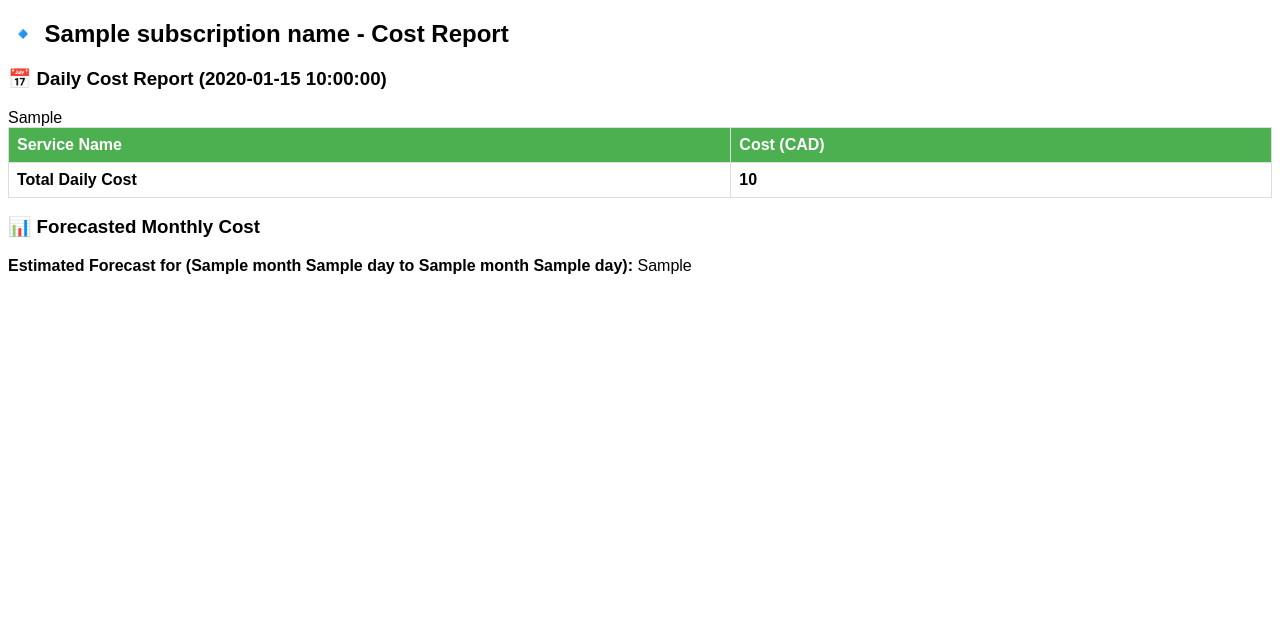
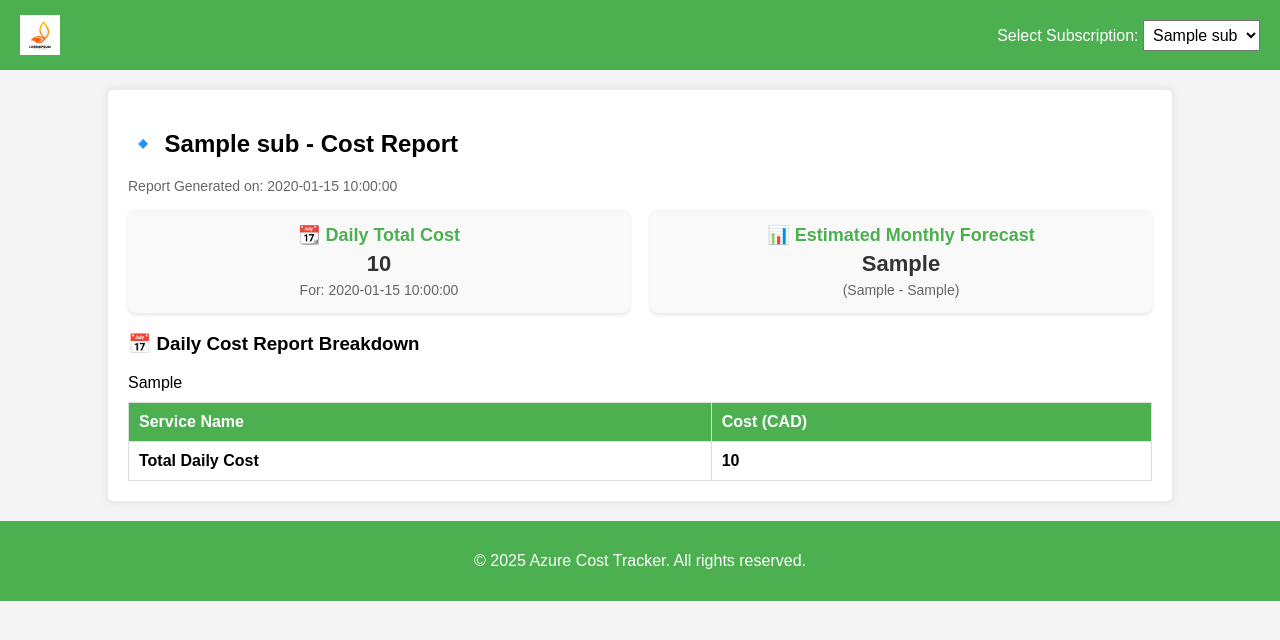
Before and after one commit to Interittus13/AzureCostTracker, a Python web app: template templates/email-template.html in a window 1280 px wide. Shown: the top 640 px of the page. Run offline with Jinja, Linux system fonts and the light colour scheme; the template is opened without the code that fills it: most values are stand-ins (such as "Sample title", 1, 10 or a date in 2020).

Commit message:
`Refactor code to render HTML report`

```diff
--- a/src/services/email_service.py
+++ b/src/services/email_service.py
@@ -4,7 +4,6 @@ import webbrowser
 # Send Emails
 
 def preview_email(html):
-    print("\n--- EMAIL PREVIEW ---\n")
     temp_file = "preview.html"
     with open(temp_file, "w", encoding="utf-8") as file:
         file.write(html)
--- a/templates/email-template.html
+++ b/templates/email-template.html
@@ -1,26 +1,196 @@
 <!DOCTYPE html>
-<html>
+<html lang="en">
     <head>
+        <meta charset="UTF-8">
+        <meta name="viewport" content="width=device-width, initial-scale=1.0">
+        <title>Azure Cost Report</title>
         <style>
-            body { font-family: Arial, sans-serif; }
-            table { border-collapse: collapse; width: 100%; }
-            th, td { border: 1px solid #ddd; padding: 8px; text-align: left; }
-            th { background-color: #4CAF50; color: white; }
+            body {
+                font-family: Arial, sans-serif;
+                margin: 0;
+                padding: 0;
+                background-color: #f4f4f4;
+            }
+
+            /* Header */
+            .header {
+                background-color: #4CAF50;
+                color: white;
+                display: flex;
+                align-items: center;
+                justify-content: space-between;
+                padding: 15px 20px;
+            }
+
+            .logo {
+                height: 40px;
+                width: auto;
+                max-width: 150px;
+            }
+
+            .nav select {
+                padding: 5px;
+                font-size: 16px;
+            }
+
+            /* Report Container */
+            .container {
+                width: 80%;
+                margin: 20px auto;
+                background: white;
+                padding: 20px;
+                box-shadow: 0 0 10px rgba(0, 0, 0, 0.1);
+                border-radius: 5px;
+            }
+
+            /* Timestamp */
+            .timestamp {
+                font-size: 14px;
+                color: #666;
+                margin-bottom: 15px;
+            }
+
+            /* Cost Cards */
+            .cost-section {
+                display: flex;
+                gap: 20px;
+                margin-bottom: 20px;
+            }
+
+            .cost-card {
+                flex: 1;
+                padding: 15px;
+                background-color: #f9f9f9;
+                border-radius: 8px;
+                text-align: center;
+                box-shadow: 0 2px 4px rgba(0, 0, 0, 0.1);
+            }
+
+            .cost-card h3 {
+                margin: 0;
+                color: #4CAF50;
+                font-size: 18px;
+            }
+
+            .cost-card p {
+                margin: 5px 0;
+                font-size: 22px;
+                font-weight: bold;
+                color: #333;
+            }
+
+            .cost-card span {
+                display: block;
+                font-size: 14px;
+                color: #666;
+                margin-top: 5px;
+            }
+
+            /* Table Styles */
+            table {
+                border-collapse: collapse;
+                width: 100%;
+                margin-top: 10px;
+            }
+
+            th, td {
+                border: 1px solid #ddd;
+                padding: 10px;
+                text-align: left;
+            }
+
+            th {
+                background-color: #4CAF50;
+                color: white;
+            }
+
+            /* Footer */
+            .footer {
+                text-align: center;
+                padding: 15px;
+                margin-top: 20px;
+                background-color: #4CAF50;
+                color: white;
+            }
+
+            /* Hide all reports initially */
+            .report {
+                display: none;
+            }
+
+            /* Show the first report by default */
+            .report:first-of-type {
+                display: block;
+            }
         </style>
+        <script>
+            function showReport() {
+                var selected = document.getElementById("subscriptionSelect").value;
+                var reports = document.getElementsByClassName("report");
+
+                for (var i = 0; i < reports.length; i++) {
+                    reports[i].style.display = "none";
+                }
+
+                document.getElementById(selected).style.display = "block";
+            }
+        </script>
     </head>
     <body>
-    <h2>🔹 {{subscription_name}} - Cost Report</h2>
-    <h3>📅 Daily Cost Report ({{daily_date}})</h3>
+
+        <!-- 🔹 Header with Logo and Dropdown -->
+        <div class="header">
+            <img src="static/images/logo.svg" alt="Company Logo" class="logo">  <!-- User-defined logo or default -->
+            <div class="nav">
+                <label for="subscriptionSelect">Select Subscription:</label>
+                <select id="subscriptionSelect" onchange="showReport()">
+                    {% for sub in subscriptions %}
+                        <option value="sub-{{ loop.index }}">{{ sub.subscription_name }}</option>
+                    {% endfor %}
+                </select>
+            </div>
+        </div>
+
+        <!-- 🔹 Report Container -->
+        <div class="container">
+            {% for sub in subscriptions %}
+            <div id="sub-{{ loop.index }}" class="report">
+                <h2>🔹 {{ sub.subscription_name }} - Cost Report</h2>
+
+                <!-- 🕒 Timestamp -->
+                <p class="timestamp">Report Generated on: {{ report_generated_on }}</p>
+
+                <!-- 🔹 Cost Summary Section -->
+                <div class="cost-section">
+                    <div class="cost-card">
+                        <h3>📆 Daily Total Cost</h3>
+                        <p>{{ sub.daily_total }}</p>
+                        <span>For: {{ sub.daily_date }}</span>
+                    </div>
+                    <div class="cost-card">
+                        <h3>📊 Estimated Monthly Forecast</h3>
+                        <p>{{ sub.monthly_forecast }}</p>
+                        <span>({{ sub.first_day_of_month }} - {{ sub.last_day_of_month }})</span>
+                    </div>
+                </div>
+
+                <h3>📅 Daily Cost Report Breakdown</h3>
                 <table>
                     <tr>
                         <th>Service Name</th>
                         <th>Cost (CAD)</th>
                     </tr>
-        {{daily_table}}
-    <tr><td><strong>Total Daily Cost</strong></td><td><strong>{{daily_total}}</strong></td></tr>
+                    {{ sub.daily_table | safe }}
+                    <tr><td><strong>Total Daily Cost</strong></td><td><strong>{{ sub.daily_total }}</strong></td></tr>
                 </table>
+            </div>
+            {% endfor %}
+        </div>
 
-    <h3>📊 Forecasted Monthly Cost</h3>
-    <p><strong>Estimated Forecast for ({{first_day_of_month.month}} {{first_day_of_month.day}} to {{last_day_of_month.month}} {{last_day_of_month.day}}):</strong> {{monthly_forecast}}</p>
+        <!-- 🔹 Footer -->
+        <div class="footer">
+            <p>© 2025 Azure Cost Tracker. All rights reserved.</p>
+        </div>
+
     </body>
 </html>
```
Also changed, not shown: src/main.py (+31 -12 lines), src/services/html_renderer.py (+13 -23 lines), src/utils/utils.py (+4 -5 lines), static/images/logo.svg (added). Lines whose indentation alone changed are shown as unchanged.
